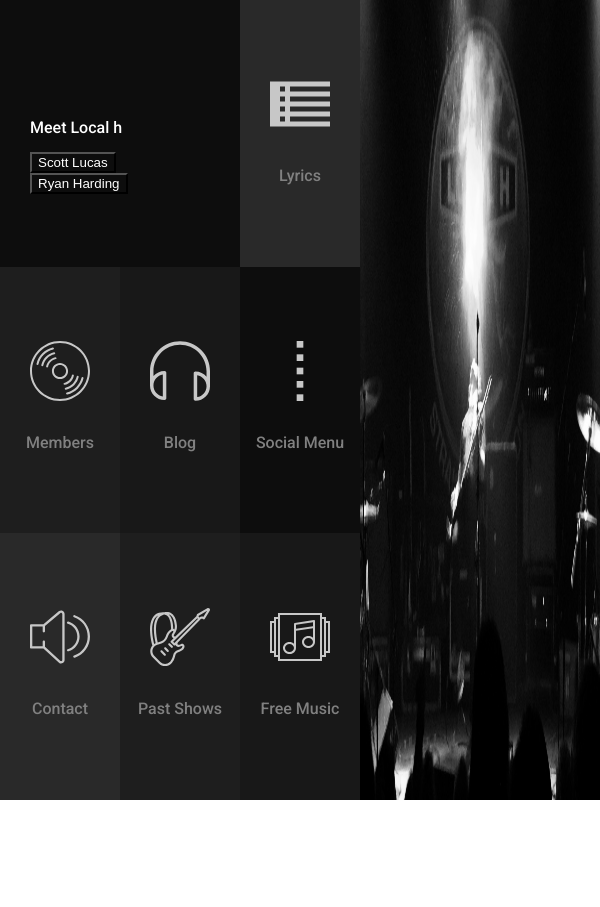
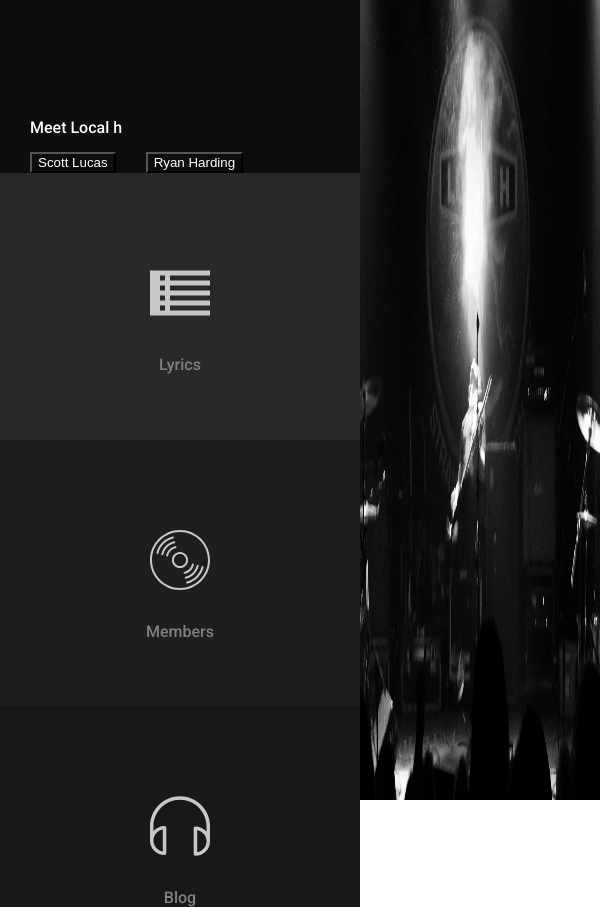
Before and after one commit to ActionJonny/static-comp-challenge-1, a plain HTML site: page index.html in a window 600 px wide. Shown: the top 907 px of the page. Before the commit the page ends 800 px from the top, so only its background shows below. Drawn offline with Linux system fonts and the light colour scheme.

Commit message:
son of a gun

```diff
--- a/css/styles-min-width-450.css
+++ b/css/styles-min-width-450.css
@@ -1,4 +1,4 @@
-@media screen and (min-width: 450px){
+@media screen and (min-width: 451px){
 
 body {
   font-family: 'Roboto', sans-serif;
@@ -78,3 +78,22 @@ body {
   width: 5px;
   height: 5px;
 }*/
+@media screen and (max-width: 700px) {
+
+.box {
+  width: 60vw;
+}
+
+#box-1 {
+  width: 60vw;
+}
+
+.box img {
+  padding: 10vh  25vw 3vh 25vw;
+}
+
+.main-photo {
+  background: url(../images/local-h-tall.jpg) no-repeat
+}
+
+}
```
Also changed, not shown: images/local-h-tall.jpg (added), 1 other file.
